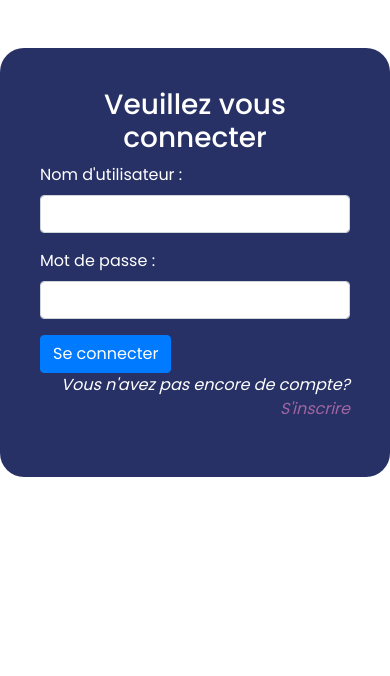
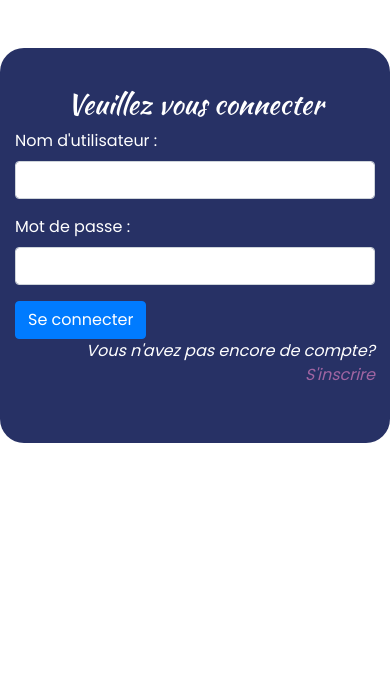
Before and after one commit to David-Moisan/Live_Eventsv2.1, a Symfony app: template templates/security/login.html.twig in a window 390 px wide. Shown: the part 121-797 px from the top of the page. Run offline with Twig, Linux system fonts and the light colour scheme; the template is opened without the code that fills it, so the values that code supplies are empty; some libraries are stand-ins or nearby versions.

Commit message:
Checkup: Responsive

```diff
--- a/public/css/header.css
+++ b/public/css/header.css
@@ -50,7 +50,7 @@ nav.navbar {
     and (orientation: landscape)
     and (-webkit-min-device-pixel-ratio: 2) {
         .nav-item {
-            font-size: 1rem;
+            font-size: 14px !important;
         }
 }
 
--- /dev/null
+++ b/public/css/login.css
@@ -0,0 +1,30 @@
+@import 'general.css';
+
+.form-login {
+    background: var(--background);
+    padding: 2.5rem;
+    border-radius: 1.5rem;
+    color: white;
+}
+
+.h3 {
+    font-family: var(--Kau);
+}
+
+.inscrip {
+    color: var(--mauve);
+    text-decoration: none !important;
+}
+
+
+/* Landscape */
+@media only screen
+    and (min-device-width: 375px)
+    and (max-device-width: 812px)
+    and (-webkit-min-device-pixel-ratio: 3)
+    and (orientation: landscape) {
+    .login_container {
+        height: 60vh;
+        overflow-y: scroll;
+    }
+}
--- a/templates/pages/faq.html.twig
+++ b/templates/pages/faq.html.twig
@@ -43,7 +43,6 @@
                 <li class="nav-item"><a class="nav-link" href="{{ path('partenaire.index') }}">Partenaires</a></li>
                 <li class="nav-item"><a class="nav-link" href="{{ path('product.index')}}">Boutique</a></li>
                 <li class="nav-item"><a class="nav-link" href="{{ path('contact')}}">Contactez-nous</a></li>
-                <li class="nav-item mr-5"><a href="#" class="nav-link"><i class="fa fa-user-circle-o" aria-hidden="true" style="font-size: 34px;"></i></a></li>
                 {% if app.user %}
                     <li class="nav-item"><a href="{{ path('logout') }}" class="btn btn-danger">Se déconnecter <i class="fa fa-sign-out"></i></a></li>
                 {% endif %}
--- a/templates/product/index.html.twig
+++ b/templates/product/index.html.twig
@@ -36,7 +36,7 @@
                 <li class="nav-item"><a class="nav-link" href="{{ path('partenaire.index')}}">Partenaires</a></li>
                 <li class="nav-item"><a class="nav-link" href="{{ path('product.index')}}">Boutique</a></li>
                 <li class="nav-item"><a class="nav-link" href="{{ path('contact')}}">Contactez-nous</a></li>
-                <li class="nav-item mr-5"><a href="{{ path('user.interface.index', {id: app.user.id})}}" class="nav-link"><i class="fa fa-user-circle-o" aria-hidden="true" style="font-size: 34px;"></i></a></li>
+                <li class="nav-item mr-5"><a href="{{ path('user.interface.index', {id: app.user.id})}}" class="nav-link"><i class="fa fa-user-circle-o" aria-hidden="true" style="font-size: 21px;"></i></a></li>
                 {% if app.user %}
                     <li class="nav-item"><a href="{{ path('logout') }}" class="btn btn-danger">Se déconnecter <i class="fa fa-sign-out"></i></a></li>
                 {% endif %}
--- a/templates/product/show.html.twig
+++ b/templates/product/show.html.twig
@@ -36,7 +36,7 @@
                 <li class="nav-item"><a class="nav-link" href="{{ path('partenaire.index')}}">Partenaires</a></li>
                 <li class="nav-item"><a class="nav-link" href="{{ path('product.index')}}">Boutique</a></li>
                 <li class="nav-item"><a class="nav-link" href="{{ path('contact')}}">Contactez-nous</a></li>
-                <li class="nav-item mr-5"><a href="#" class="nav-link"><i class="fa fa-user-circle-o" aria-hidden="true" style="font-size: 34px;"></i></a></li>
+                <li class="nav-item mr-5"><a href="{{ path('user.interface.index', {id: app.user.id})}}" class="nav-link"><i class="fa fa-user-circle-o" aria-hidden="true" style="font-size: 21px;"></i></a></li>
                 {% if app.user %}
                     <li class="nav-item"><a href="{{ path('logout') }}" class="btn btn-danger">Se déconnecter <i class="fa fa-sign-out"></i></a></li>
                 {% endif %}
--- a/templates/security/login.html.twig
+++ b/templates/security/login.html.twig
@@ -5,6 +5,7 @@
 {% block stylesheets %}
 <link rel="stylesheet" href="/css/general.css">
 <link rel="stylesheet" href="/css/header.css">
+<link rel="stylesheet" href="/css/login.css">
 <link rel="stylesheet" href="/css/footer.css">
 
 <!-- Icon -->
@@ -45,7 +46,7 @@
 
 <!-- LOGIN -->
 <section class="login_container">
-    <div class="container mt-5" style="background: #273165; padding: 2.5rem; border-radius: 1.5rem; color: white;">
+    <div class="container mt-5 form-login">
         {% if error %}
             <div class="alert alert-danger">
                 {{ error.messageKey | trans(error.messagedata, 'security') }}
@@ -74,7 +75,7 @@
             </div>
 
             <button class="btn btn-primary" type="submit">Se connecter</button>
-            <p class="text-right"><em>Vous n'avez pas encore de compte? <a href="{{ path('users.user.new') }}" style="color: #A065A2; text-decoration: none;">S'inscrire</a></em></p>
+            <p class="text-right"><em>Vous n'avez pas encore de compte? <a href="{{ path('users.user.new') }}" class="inscrip">S'inscrire</a></em></p>
         </form>
     </div>
 </section>
```
